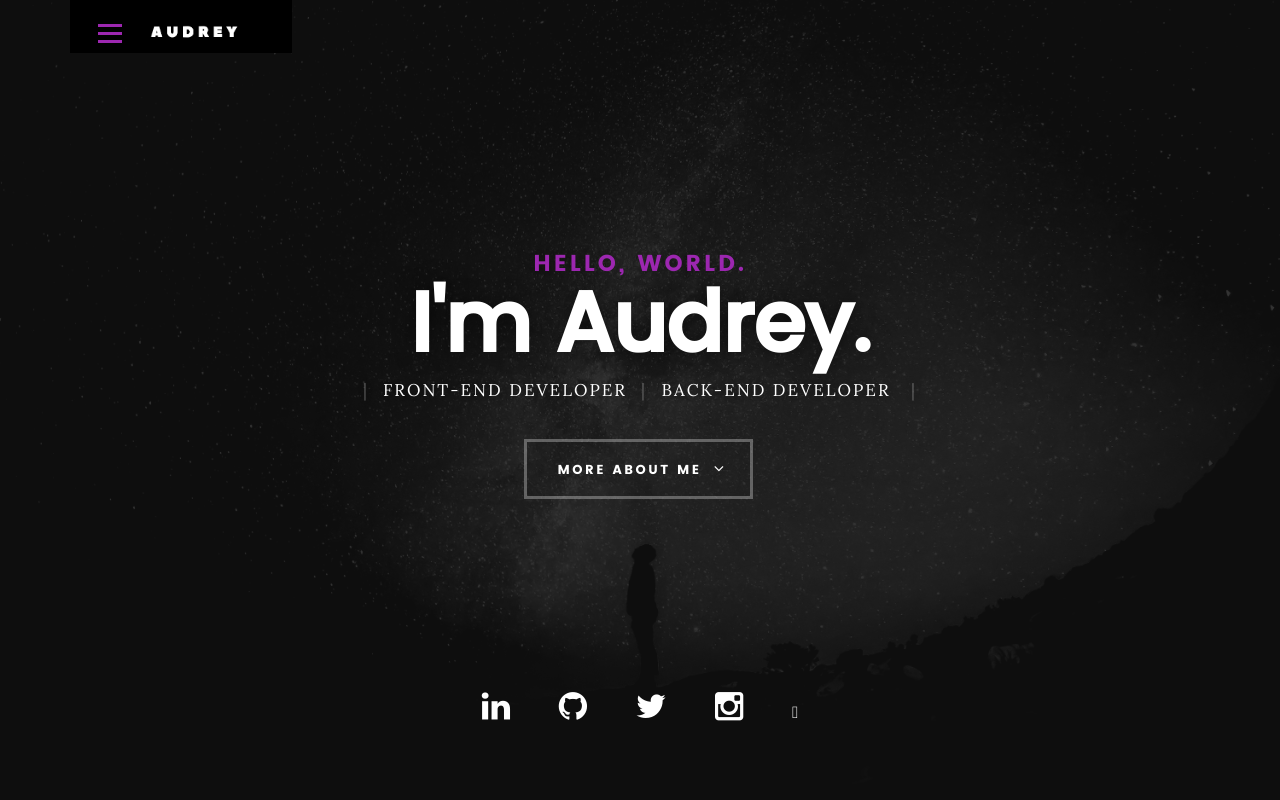
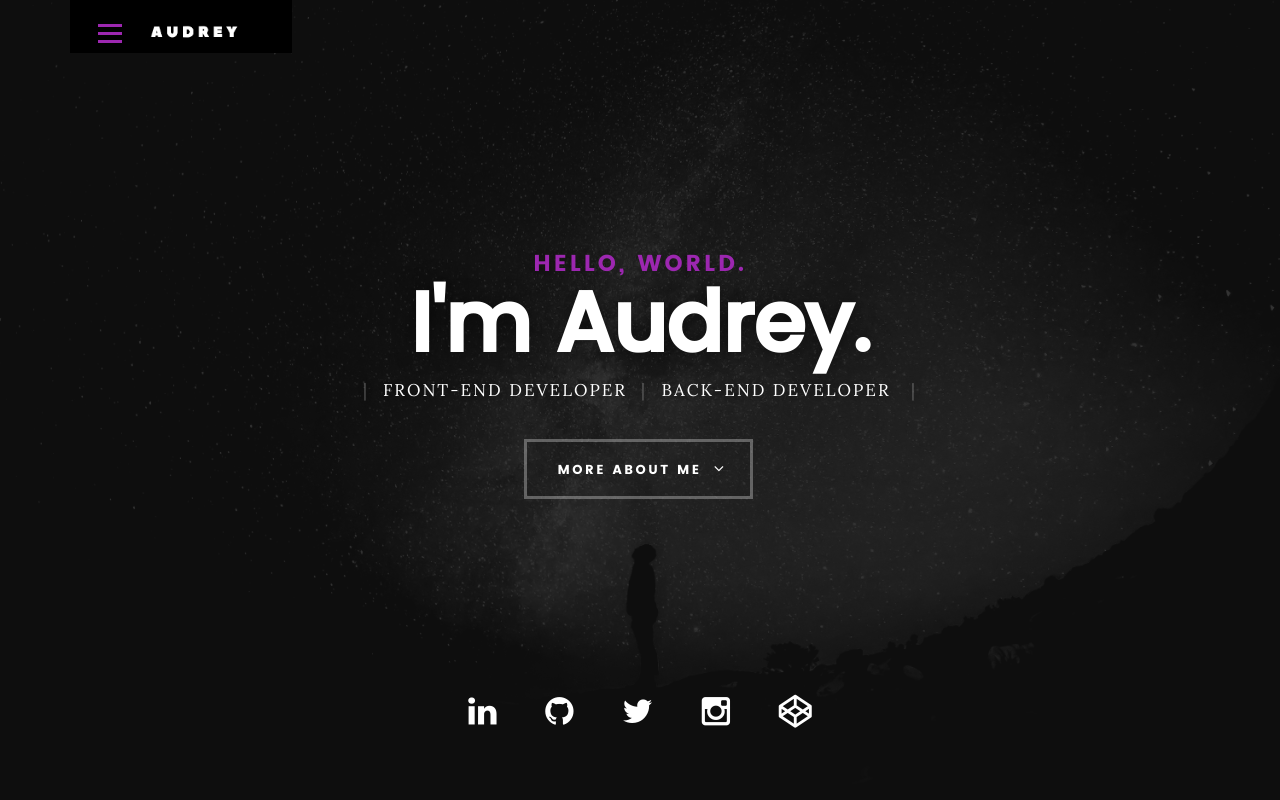
Before and after one commit to Elylou/Portefolio, a plain HTML site: page index.html in a window 1280 px wide. Shown: the top 800 px of the page. Drawn offline with Linux system fonts and the light colour scheme; files whose address does not match are found by name.

Commit message:
Update index.html

```diff
--- a/index.html
+++ b/index.html
@@ -91,7 +91,7 @@
          <li><a href="https://github.com/Elylou"><i class="fa fa-github"></i></a></li>
          <li><a href="https://twitter.com/ElylouAudrey"><i class="fa fa-twitter"></i></a></li>
          <li><a href="https://www.instagram.com/elylou_audrey/"><i class="fa fa-instagram"></i></a></li>
-	<li><a href="https://codepen.io/elylou/"><i class="fab fa-codepen"></i></a></li>
+	<li><a href="https://codepen.io/elylou/"><i class="fa fa-codepen"></i></a></li>
       </ul> <!-- /intro-social -->
 
    </section> <!-- /intro -->
```
